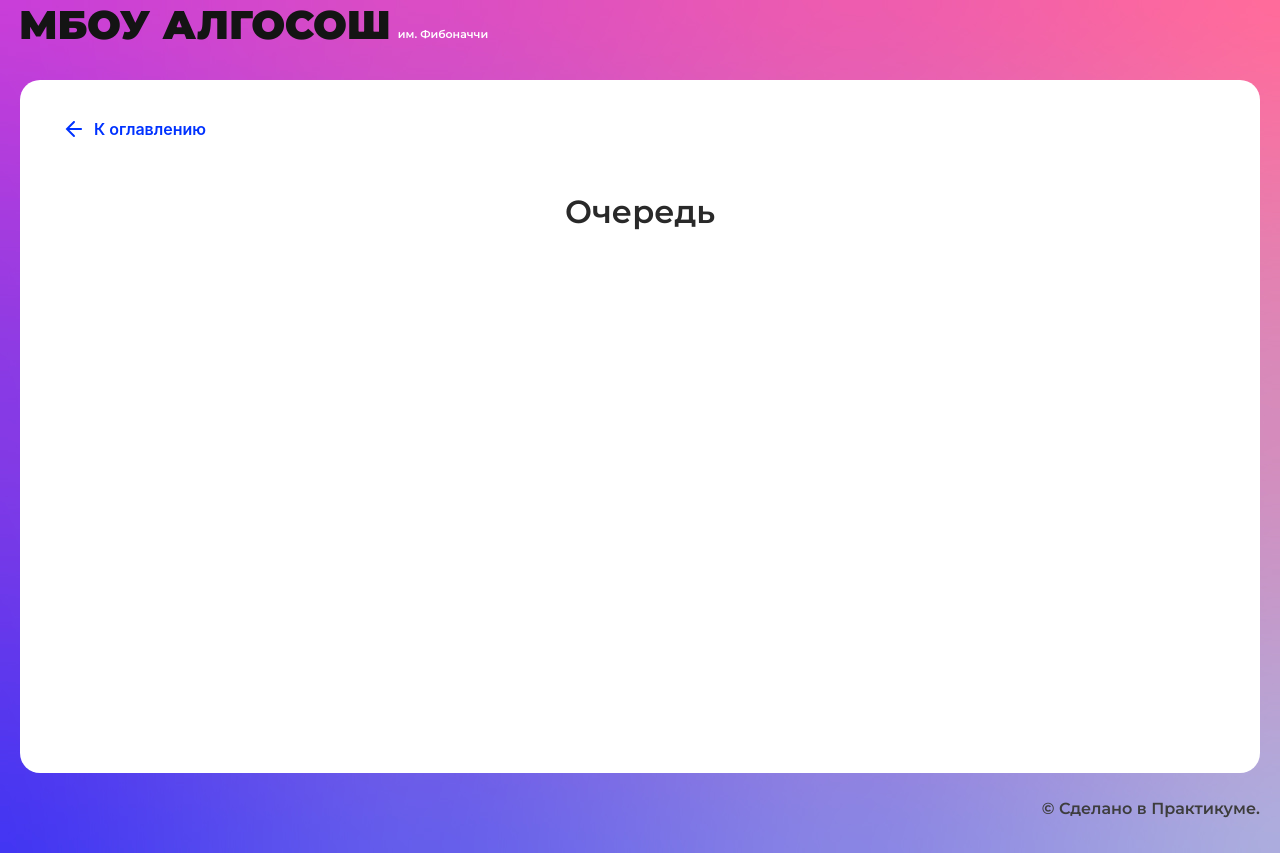
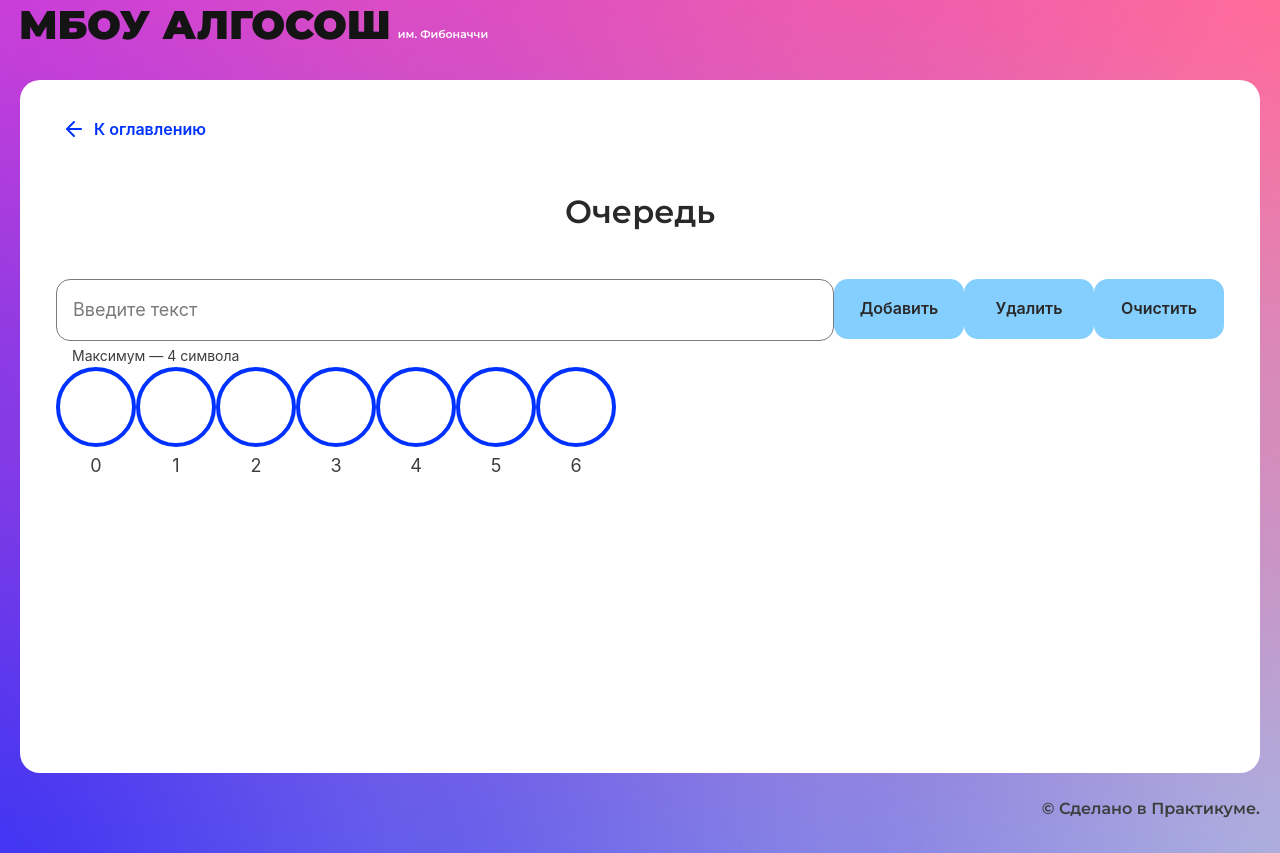
Before and after one commit to p298vytp0waer9hgq0n/algososh, a React (Create React App) app: page /algososh/queue in a window 1280 px wide. Built offline with nearby package versions, Linux system fonts and the light colour scheme.

Commit message:
feat: queue page logic

```diff
--- /dev/null
+++ b/src/components/queue-page/queue-page.module.css
@@ -0,0 +1,7 @@
+.container {
+    display: flex;
+}
+
+.render {
+    display: flex;
+}
--- a/src/components/queue-page/queue-page.tsx
+++ b/src/components/queue-page/queue-page.tsx
@@ -1,10 +1,77 @@
-import React from "react";
+import React, { useState } from "react";
+import { SHORT_DELAY_IN_MS } from "../../constants/delays";
+import useQueue from "../../hooks/use-queue";
+import { ElementStates } from "../../types/element-states";
+import { Button } from "../ui/button/button";
+import { Circle } from "../ui/circle/circle";
+import { Input } from "../ui/input/input";
 import { SolutionLayout } from "../ui/solution-layout/solution-layout";
 
+import styles from "./queue-page.module.css";
+
+const queueLength = 7;
+enum RunningValues {
+  Enqueue = 1,
+  Dequeue,
+  Clear
+}
+
 export const QueuePage: React.FC = () => {
+  const [value, setValue] = useState<string>();
+  const [running, setRunning] = useState<RunningValues | false>(false);
+  const queue = useQueue<string>(queueLength);
+
+  function enqueue () {
+    queue.enqueue(value as string);
+    setRunning(RunningValues.Enqueue);
+    setValue('');
+    setTimeout(() => {
+      setRunning(false);
+    }, SHORT_DELAY_IN_MS);
+  }
+  function dequeue () {
+    setRunning(RunningValues.Dequeue);
+    setTimeout(() => {
+      queue.dequeue();
+      setRunning(false);
+    }, SHORT_DELAY_IN_MS);
+  }
+  function clearQueue () {
+    setRunning(RunningValues.Clear);
+    setTimeout(() => {
+      queue.clear();
+      setRunning(false);
+    }, SHORT_DELAY_IN_MS);
+  }
+
+  const elements = queue.elements.map((ele, index) => {
+    const isHead = !queue.isEmpty && index === queue.headIndex;
+    const isTail = !queue.isEmpty && index === queue.tailIndex;
+    let styleValue = ElementStates.Default;
+    if ((running === RunningValues.Enqueue && isTail) || (running === RunningValues.Dequeue && isHead) || (running === RunningValues.Clear && ele)) styleValue = ElementStates.Changing;
+    return (
+      <Circle
+        key={index}
+        letter={ele}
+        index={index}
+        head={isHead ? 'head' : undefined}
+        tail={isTail ? 'tail' : undefined}
+        state={styleValue}
+      />
+    )
+  })
+
   return (
     <SolutionLayout title="Очередь">
-
+      <div className={styles.container}>
+        <Input value={value || ''} onChange={(evt: React.ChangeEvent<HTMLInputElement>) => setValue(evt.target.value)} maxLength={4} isLimitText={true} />
+        <Button onClick={enqueue}>Добавить</Button>
+        <Button onClick={dequeue}>Удалить</Button>
+        <Button onClick={clearQueue}>Очистить</Button>
+      </div>
+      <div className={styles.render}>
+        {elements}
+      </div>
     </SolutionLayout>
   );
 };
--- /dev/null
+++ b/src/hooks/use-queue.ts
@@ -0,0 +1,10 @@
+import { useRef } from "react";
+import Queue, { TQueue } from "../utils/queue";
+
+export default function useQueue<T> (length: number) {
+    const ref = useRef<TQueue<T>>();
+    if (!ref.current) {
+        ref.current = new Queue<T>(length);
+    }
+    return ref.current;
+}
--- /dev/null
+++ b/src/utils/queue.ts
@@ -0,0 +1,73 @@
+export type TQueue<T> = {
+    enqueue: (arg0: T) => void;
+    dequeue: () => void;
+    clear: () => void;
+    peek: () => T | undefined;
+    isEmpty: boolean;
+    headIndex: number;
+    tailIndex: number;
+    elements: Array<T | undefined>;
+}
+
+export default class Queue<T> implements TQueue<T> {
+    private container: Array<T | undefined> = [];
+    private head: number = 0;
+    private tail: number = 0;
+    private size: number = 0;
+    private length: number = 0;
+
+    constructor (length: number) {
+        this.head = 0;
+        this.tail = 0;
+        this.size = 0;
+        this.container = Array(length);
+        this.length = length;
+    }
+
+    enqueue (item: T) {
+        if (this.size === this.length) {
+            throw new Error("The queue is full, yet additional enqueue attempted.")
+        }
+        this.container[this.tail % this.length] = item;
+        this.tail++;
+        this.size++;
+    }
+
+    dequeue () {
+        if (this.size === 0) {
+            throw new Error("The queue is empty, yet dequeue attempted.")
+        }
+        this.container[this.head % this.length] = undefined;
+        this.head++;
+        this.size--;
+    }
+
+    clear () {
+        for (let i = 0; i < this.length; i++) {
+            this.container[i] = undefined;
+        }
+        this.head = 0;
+        this.tail = 0;
+        this.size = 0;
+    }
+
+    peek () {
+        return this.container[this.head];
+    }
+
+    get isEmpty () {
+        return (this.size === 0);
+    }
+
+    get headIndex () {
+        return this.head % this.length;
+    }
+
+    get tailIndex () {
+        return Math.max(this.tail - 1, 0) % this.length;
+    }
+
+    get elements () {
+        return [...this.container];
+    }
+}
```
